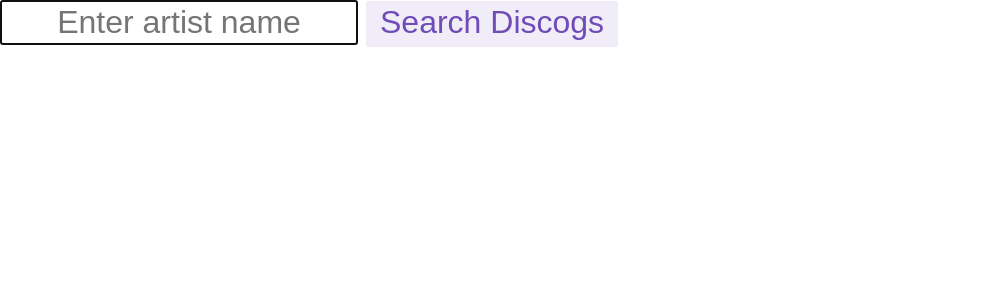
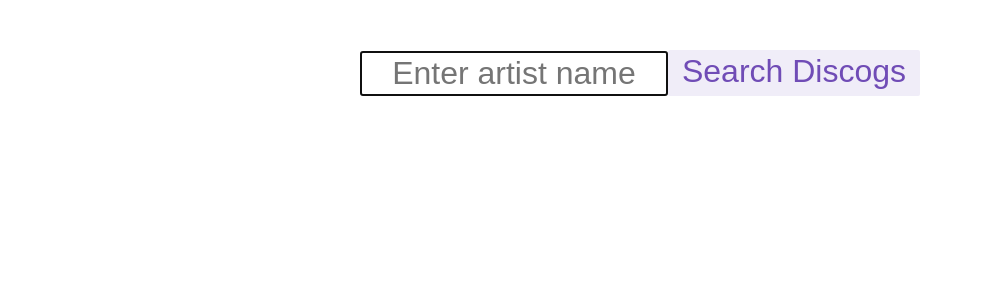
Before and after one commit to alightsleeper/rrt-discognito, a React (Create React App) app: page / in a window 1280 px wide. Shown: the top 300 px of the page, without its empty margins (0-983 px from the left). Built offline with nearby package versions, Linux system fonts and the light colour scheme.

Commit message:
add loading state, stylin'

```diff
--- a/src/features/search/Search.tsx
+++ b/src/features/search/Search.tsx
@@ -23,6 +23,7 @@
     const [query, setQuery] = useState('')
     const [results, setResults] = useState([])
     const [artist, setArtist] = useState<Artist>()
+    const [isLoading, setIsLoading] = useState(false)
 
     const handleChange = (e: React.FormEvent<HTMLInputElement>) => {
         e.preventDefault()
@@ -33,28 +34,28 @@
         e.preventDefault()
         setResults([])
         setArtist({})
+        setIsLoading(true)
         fetch(`${SEARCH_URL}?query=${query}&type=artist&Authorization=${AUTH_STR}&token=${AUTH_TKN}`)
         .then(response => response.json())
         .then(data => setResults(data.results))
+        .finally(() => setIsLoading(false))
     }
 
     const viewArtist = (url: string) => {
         setQuery('')
         setResults([])
+        setIsLoading(true)
         fetch(url)
         .then(response => response.json())
-        .then(data => {
-            setArtist(data)
-        })
+        .then(data => setArtist(data))
+        .finally(() => setIsLoading(false))
     }
 
     const resultsList = results.map( (result: SearchResult, index: number) => {
         return (
-            <div key={index}>
-                { result.thumb &&
-                    <p><img src={result.thumb} alt="thumb"/></p>
-                }
-                <button className="button" onClick={() => viewArtist(result.resource_url)}>{result.title}</button>
+            <div key={index} className="searchResult">
+                {result.thumb && <img src={result.thumb} alt="thumb"/>}
+                <button className="button btnArtist" onClick={() => viewArtist(result.resource_url)}>{result.title}</button>
                 <hr/>
             </div>
         )
@@ -63,7 +64,7 @@
     const displayArtist = () => {
         if (artist) {
             return (
-                <div>
+                <div className="searchResult">
                     <h1>{artist.name}</h1>
                     <p>{artist.profile}</p>
                 </div>
@@ -72,8 +73,8 @@
     }
 
     return (
-        <>
-            <form onSubmit={handleSubmit}>
+        <div className="container">
+            <form className="searchForm" onSubmit={handleSubmit}>
                 <input
                     className="textbox"
                     data-testid="searchInput"
@@ -85,8 +86,8 @@
                 />
                 <button data-testid="searchBtn" className="button" type="submit">Search {AUTH_STR}</button>
             </form>
-            {resultsList.length > 0 && resultsList}
+            {isLoading ?  <h3 className="center">Loading...</h3> : resultsList }
             {displayArtist()}
-        </>
+        </div>
     )
 }
--- a/src/index.css
+++ b/src/index.css
@@ -23,14 +23,6 @@
   transition: all 0.15s;
 }
 
-.textbox {
-  font-size: 32px;
-  padding: 2px;
-  width: 350px;
-  text-align: center;
-  margin-right: 8px;
-}
-
 .button:hover, .button:focus {
   border: 2px solid rgba(112, 76, 182, 0.4);
 }
@@ -38,3 +30,42 @@
 .button:active {
   background-color: rgba(112, 76, 182, 0.2);
 }
+
+.btnArtist {
+  margin: 35px -5px;
+  vertical-align: top;
+  font-size: 24px;
+}
+
+.center {
+  text-align: center;
+}
+
+.container {
+  margin: 50px 200px;
+}
+
+img {
+  border: 4px solid rgb(112, 76, 182);
+  border-radius: 50%;
+  height: 100px;
+  width: 100px;
+}
+
+.searchForm {
+  display: flex;
+  align-items: center;
+  justify-content: center;
+  padding-bottom: 30px;
+}
+
+.searchResult {
+  margin: 0 10%;
+}
+
+.textbox {
+  font-size: 32px;
+  padding: 2px;
+  width: 300px;
+  text-align: center;
+}
```
